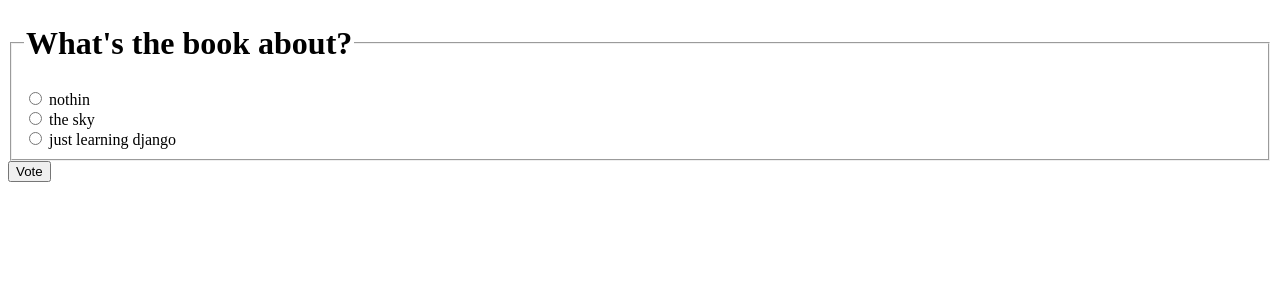
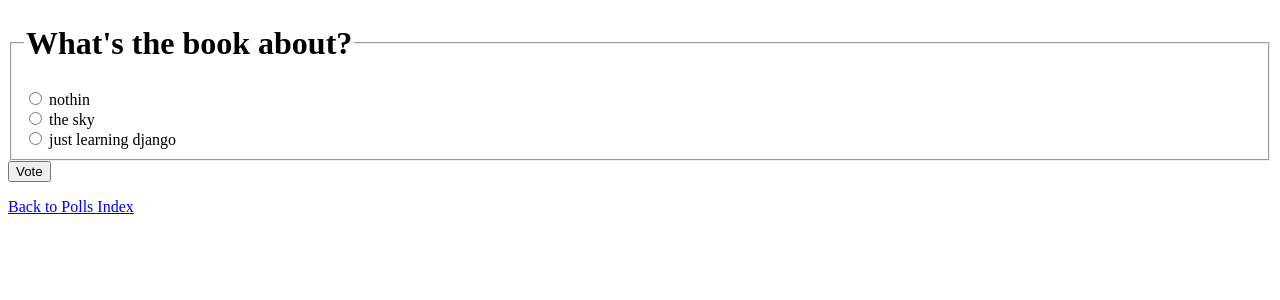
Before and after one commit to tymonaghan/djangotutorial, a Django app: page /polls/1/ in a window 1280 px wide. Shown: the part 167-467 px from the top of the page. Run offline with Django 4.2, Linux system fonts and the light colour scheme; data comes from the database, SQL or seed files in the repository.

Commit message:
add "back to polls index" links

```diff
--- a/polls/templates/polls/detail.html
+++ b/polls/templates/polls/detail.html
@@ -33,5 +33,6 @@
       </fieldset>
       <input type="submit" value="Vote" />
     </form>
+    <p><a href="../">Back to Polls Index</a></p>
   </body>
 </html>
--- a/polls/templates/polls/results.html
+++ b/polls/templates/polls/results.html
@@ -17,5 +17,6 @@
       {% endfor %}
     </ul>
     <a href="{% url 'polls:detail' question.id %}">Vote again?</a>
+    <p><a href="../">Back to Polls Index</a></p>
   </body>
 </html>
```
